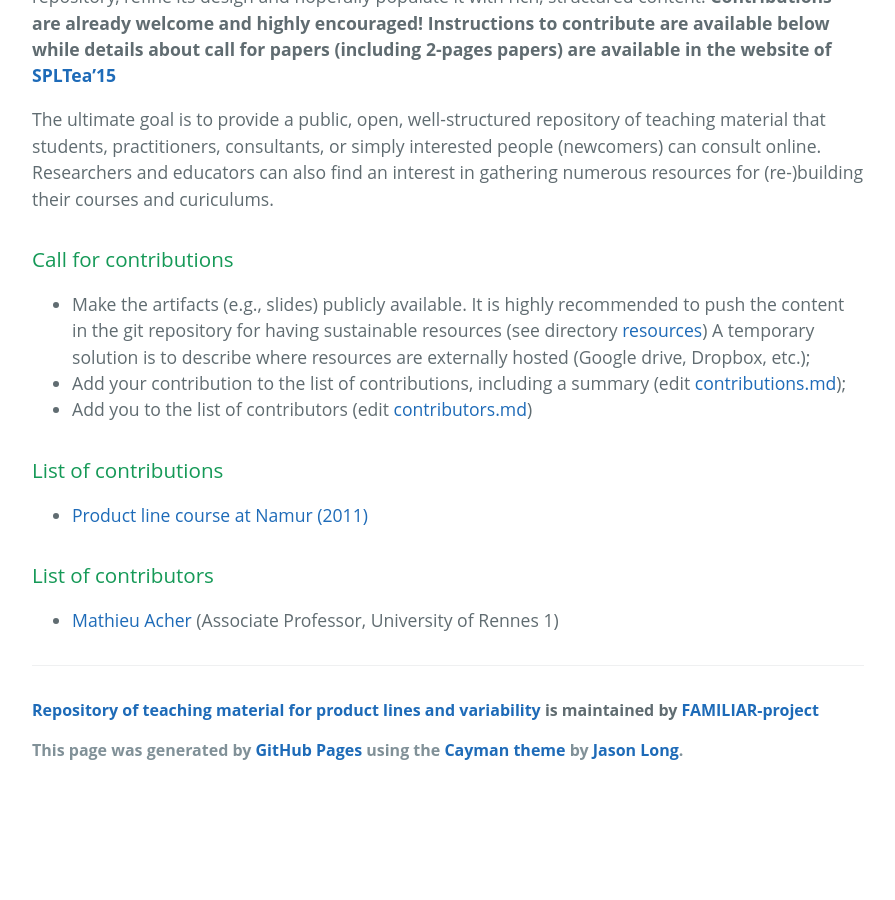
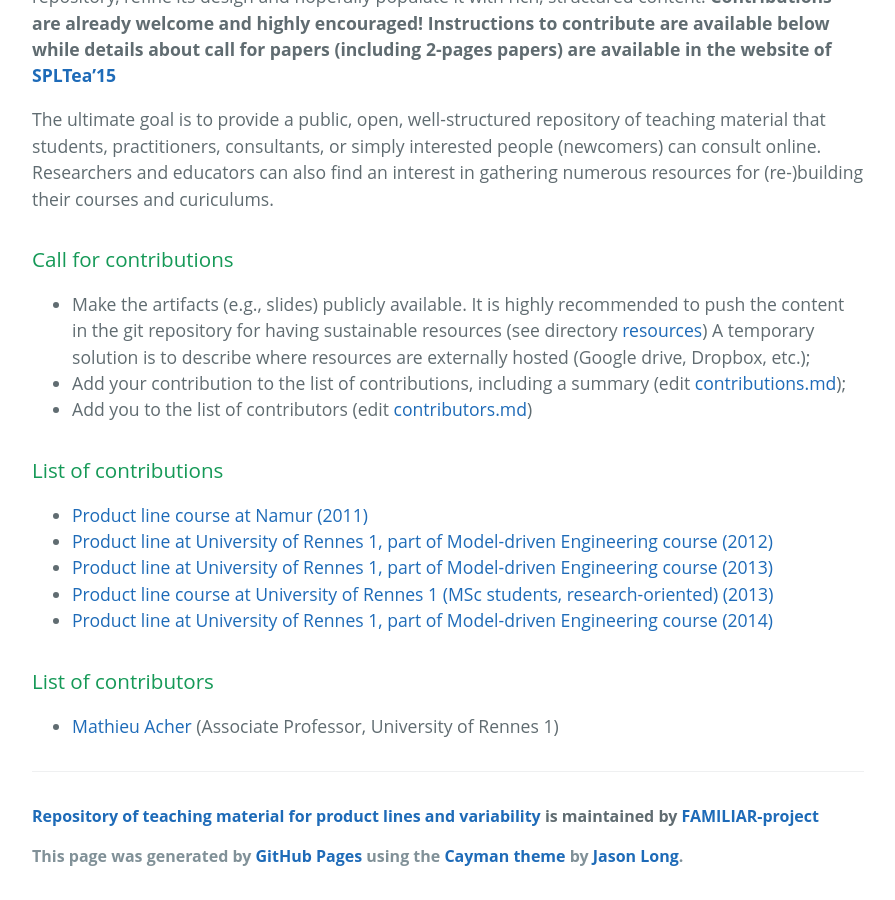
Before and after one commit to FAMILIAR-project/teaching, a Jekyll site: the page built from index.html, in a window 1280 px wide and 900 px high, scrolled down 604 px. Shown: the whole window, without its empty margins (192-1087 px from the left). Built offline with Jekyll 4.4.1, drawn with Linux system fonts in a browser that asks for light colours; before the commit the page ends 1398 px from its top, so only the background shows below that.

Commit message:
Update contributions.md

```diff
--- a/_includes/contributions.md
+++ b/_includes/contributions.md
@@ -1,3 +1,7 @@
 ### List of contributions
 
  * [Product line course at Namur (2011)](namur.html)
+ * [Product line at University of Rennes 1, part of Model-driven Engineering course (2012)](rennes2012.html)
+ * [Product line at University of Rennes 1, part of Model-driven Engineering course (2013)](rennes2013.html)
+ * [Product line course at University of Rennes 1 (MSc students, research-oriented) (2013)](rennes2013-MRI.html)
+ * [Product line at University of Rennes 1, part of Model-driven Engineering course (2014)](rennes2014.html)
```
